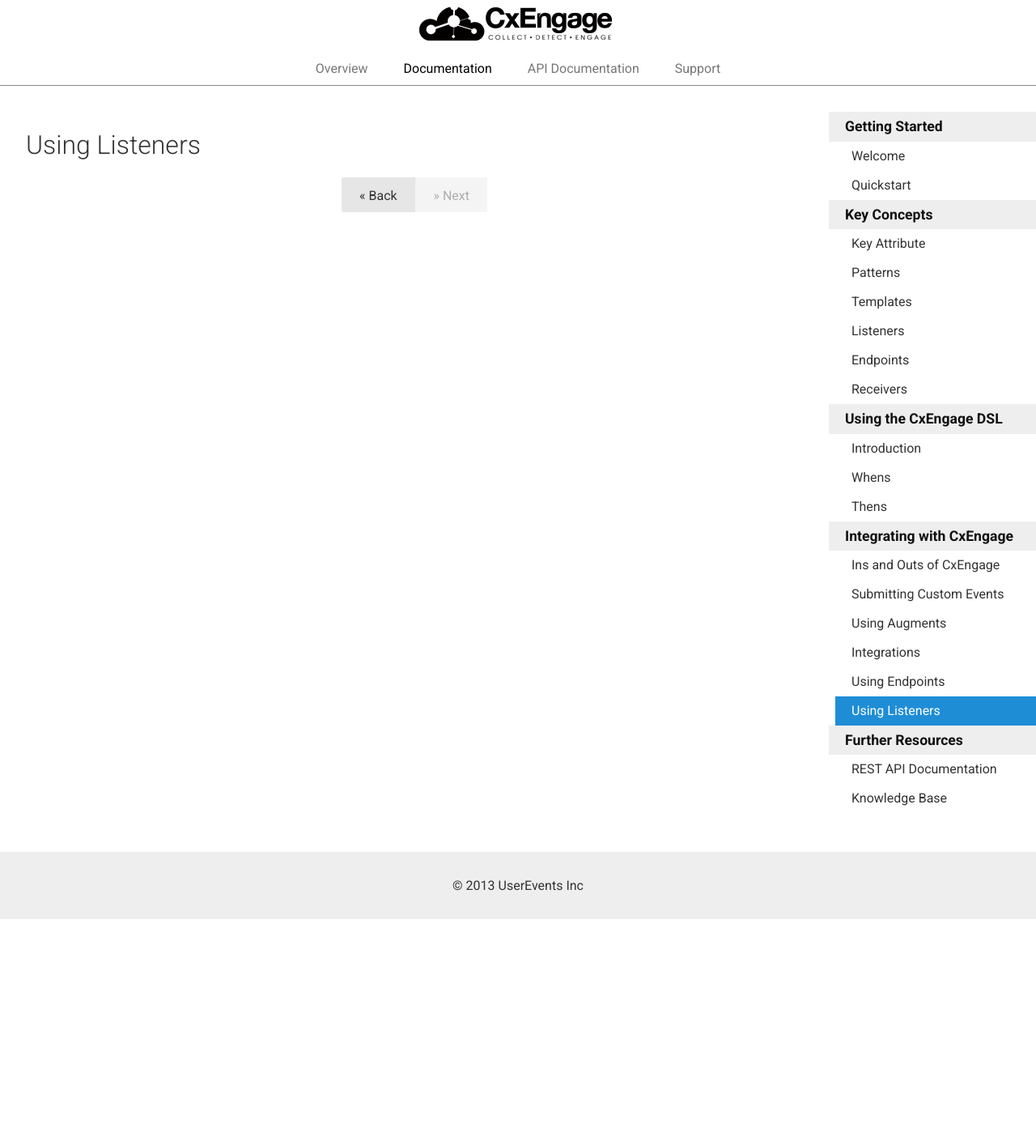
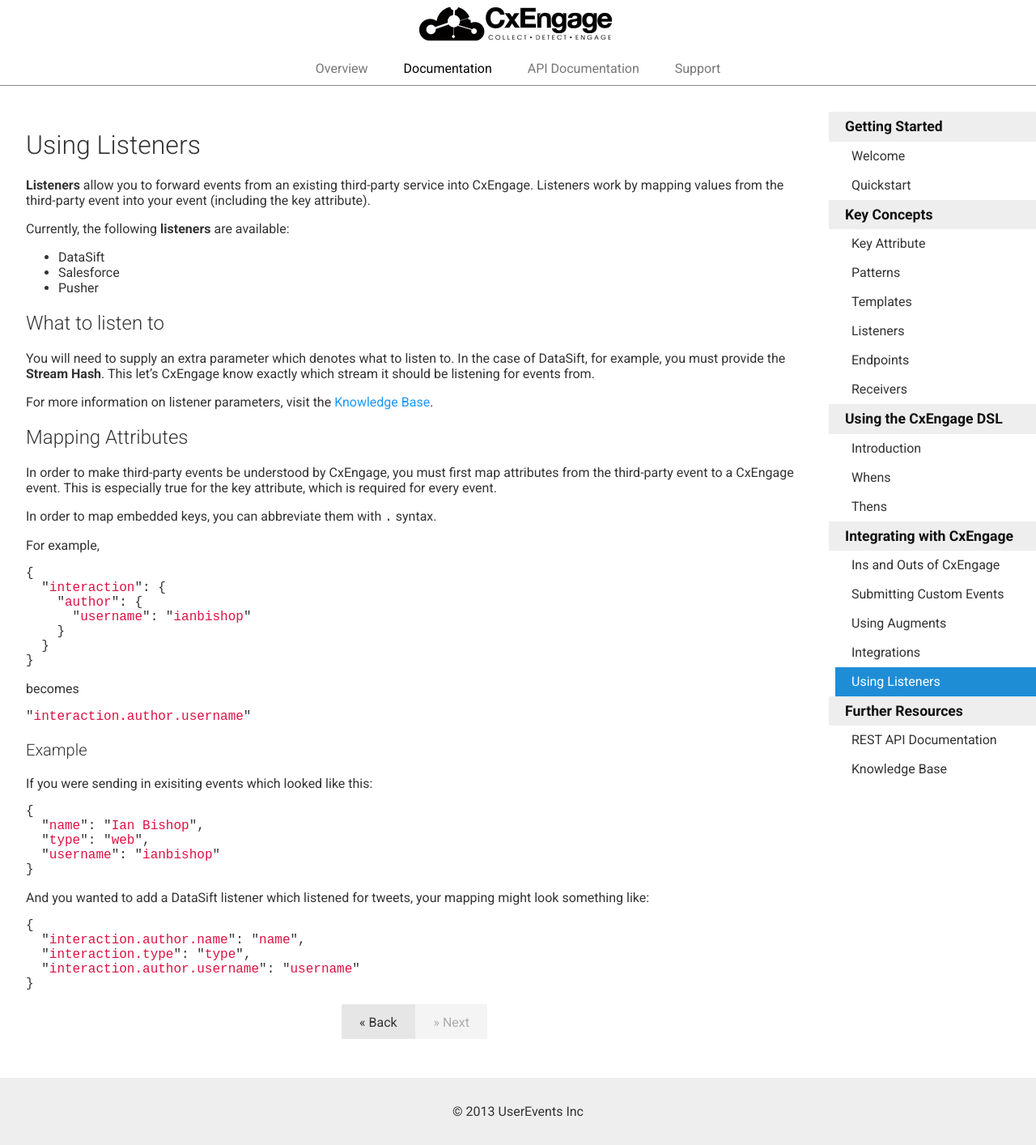
Before and after one commit to ianbishop/userevents.github.io, a Jekyll site: the page built from docs/using-listeners.md, in a window 1280 px wide. Shown: the whole page at 81% size. Built offline with Jekyll 4.4.1, drawn with Linux system fonts in a browser that asks for light colours; Markdown is read by kramdown in place of the engine named in the settings; before the commit the page ends 1135 px from its top, so only the background shows below that.

Commit message:
integrations, endpoints and listeners

```diff
--- a/docs/using-listeners.md
+++ b/docs/using-listeners.md
@@ -4,3 +4,71 @@
 prev_section: using-endpoints
 permalink: /docs/using-listeners/
 ---
+
+**Listeners** allow you to forward events from an existing third-party service
+into CxEngage. Listeners work by mapping values from the third-party event into
+your event (including the key attribute).
+
+Currently, the following **listeners** are available:
+
+* DataSift
+* Salesforce
+* Pusher
+
+## What to listen to
+
+You will need to supply an extra parameter which denotes what to listen to. In
+the case of DataSift, for example, you must provide the **Stream Hash**. This
+let's CxEngage know exactly which stream it should be listening for events from.
+
+For more information on listener parameters, visit the [Knowledge
+Base](http://support.cxengage.com).
+
+## Mapping Attributes
+
+In order to make third-party events be understood by CxEngage, you must first
+map attributes from the third-party event to a CxEngage event. This is especially true for the key attribute, which is required for every
+event.
+
+In order to map embedded keys, you can abbreviate them with `.` syntax.
+
+For example,
+
+{% highlight javascript %}
+{
+  "interaction": {
+    "author": {
+      "username": "ianbishop"
+    }
+  }
+}
+{% endhighlight %}
+
+becomes
+
+{% highlight javascript %}
+"interaction.author.username"
+{% endhighlight %}
+
+### Example
+
+If you were sending in exisiting events which looked like this:
+
+{% highlight javascript %}
+{
+  "name": "Ian Bishop",
+  "type": "web",
+  "username": "ianbishop"
+}
+{% endhighlight %}
+
+And you wanted to add a DataSift listener which listened for tweets, your
+mapping might look something like:
+
+{% highlight javascript %}
+{
+  "interaction.author.name": "name",
+  "interaction.type": "type",
+  "interaction.author.username": "username"
+}
+{% endhighlight %}
```
Also changed, not shown: docs/integrations.md (+18 -0 lines), docs/using-augments.md (+1 -2 lines), docs/using-endpoints.md (+17 -1 lines).
